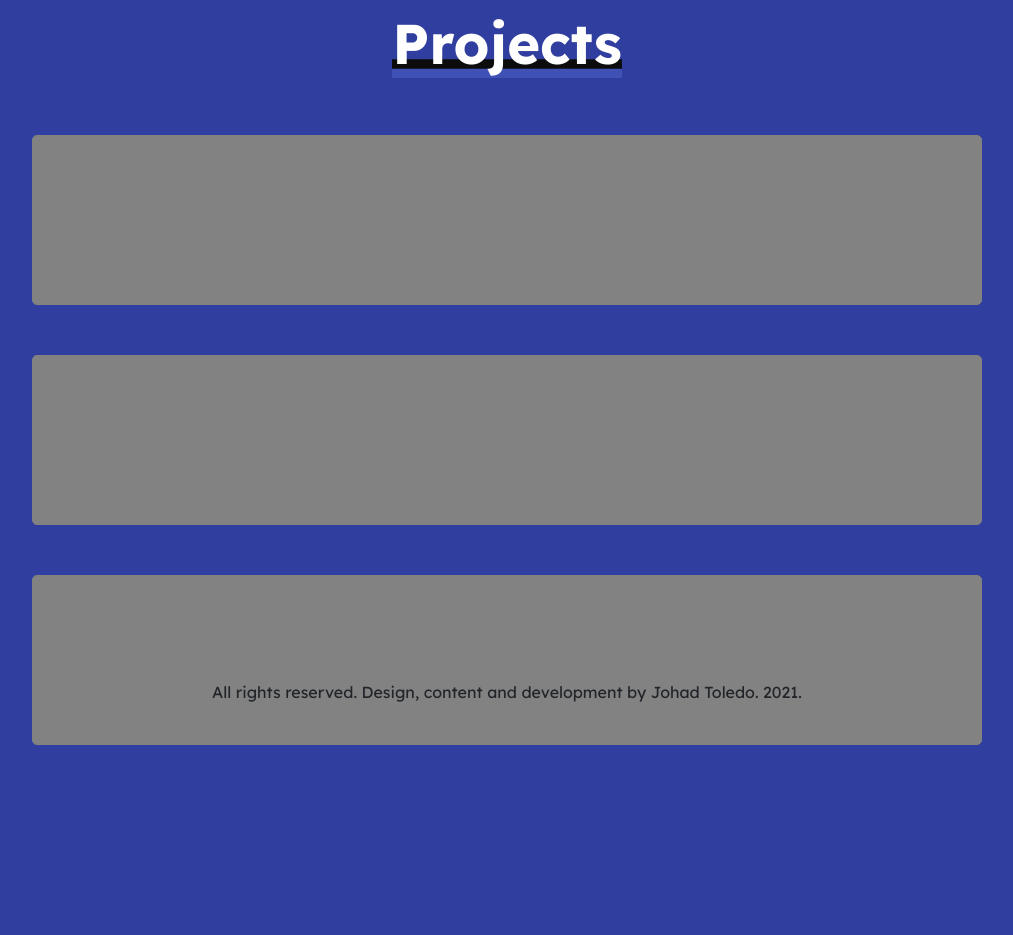
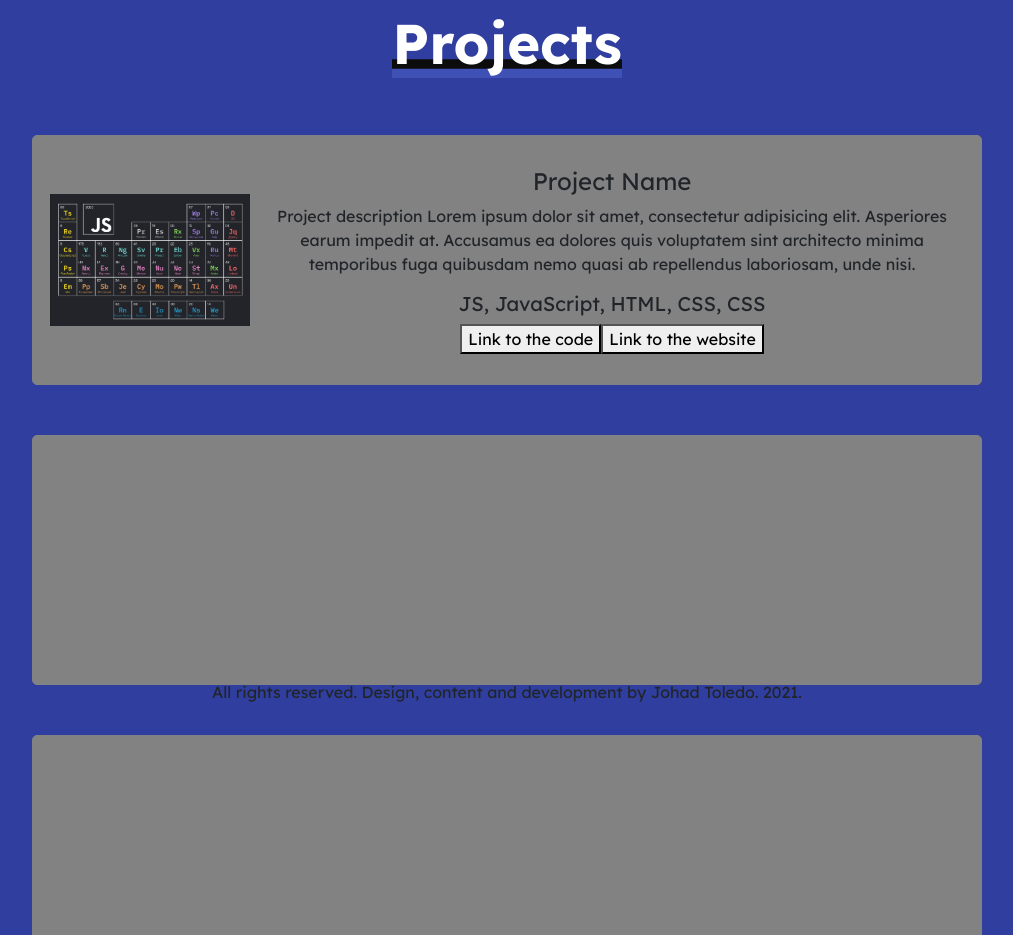
Before and after one commit to JohadToledo/MyPortfolio, a React (Create React App) app in the folder portfolio/: page / in a window 1280 px wide. Shown: the part 840-1775 px from the top of the page, without its empty margins (133-1146 px from the left). Before the commit the page ends 1635 px from the top, so only its background shows below. Built offline with nearby package versions, Linux system fonts and the light colour scheme.

Commit message:
Add info and style to project section

```diff
--- a/portfolio/src/assets/css/style.css
+++ b/portfolio/src/assets/css/style.css
@@ -71,9 +71,19 @@ section{
     background-color: #838282;
     border: 1px solid #838282;
     border-radius: 5px;
-    height: 170px;
+    height: 250px;
     margin-bottom: 50px;
+}
 
+.project-item{
+    display: flex;
+    align-items: center;
+
+}
+
+.img-project{
+    width: 200px;
+    margin: 5px;
 }
 
 .media-list {
--- /dev/null
+++ b/portfolio/src/container/ProjectItem.js
@@ -0,0 +1,24 @@
+import React from "react";
+import project1 from "../assets/statics/project1.png"
+
+export default function ProjectItem() {
+  return (
+    <>
+      <div className="cuadradonegro project-item">
+        <img src={project1} alt="" className="img-project" />
+        <div>
+          <h4>Project Name</h4>
+          <p>
+            Project description Lorem ipsum dolor sit amet, consectetur
+            adipisicing elit. Asperiores earum impedit at. Accusamus ea dolores
+            quis voluptatem sint architecto minima temporibus fuga quibusdam
+            nemo quasi ab repellendus laboriosam, unde nisi.
+          </p>
+          <h5>JS, JavaScript, HTML, CSS, CSS</h5>
+          <button>Link to the code</button>
+          <button>Link to the website</button>
+        </div>
+      </div>
+    </>
+  );
+}
--- a/portfolio/src/container/Projects.js
+++ b/portfolio/src/container/Projects.js
@@ -1,5 +1,6 @@
 import React from 'react'
 import "../assets/css/style.css";
+import ProjectItem from './ProjectItem';
 
 
 export default function Projects() {
@@ -13,9 +14,7 @@ export default function Projects() {
                         <div className="row center project-list space50">
                             <div className="col-md-10">
                                 <div className="row">
-                                    <div className="cuadradonegro">
-
-                                    </div>
+                                    <ProjectItem />
                                     <br />
                                     <div className="cuadradonegro">
 
```
Also changed, not shown: portfolio/package.json (line endings or trailing spaces), portfolio/src/assets/statics/project1.png (added).
